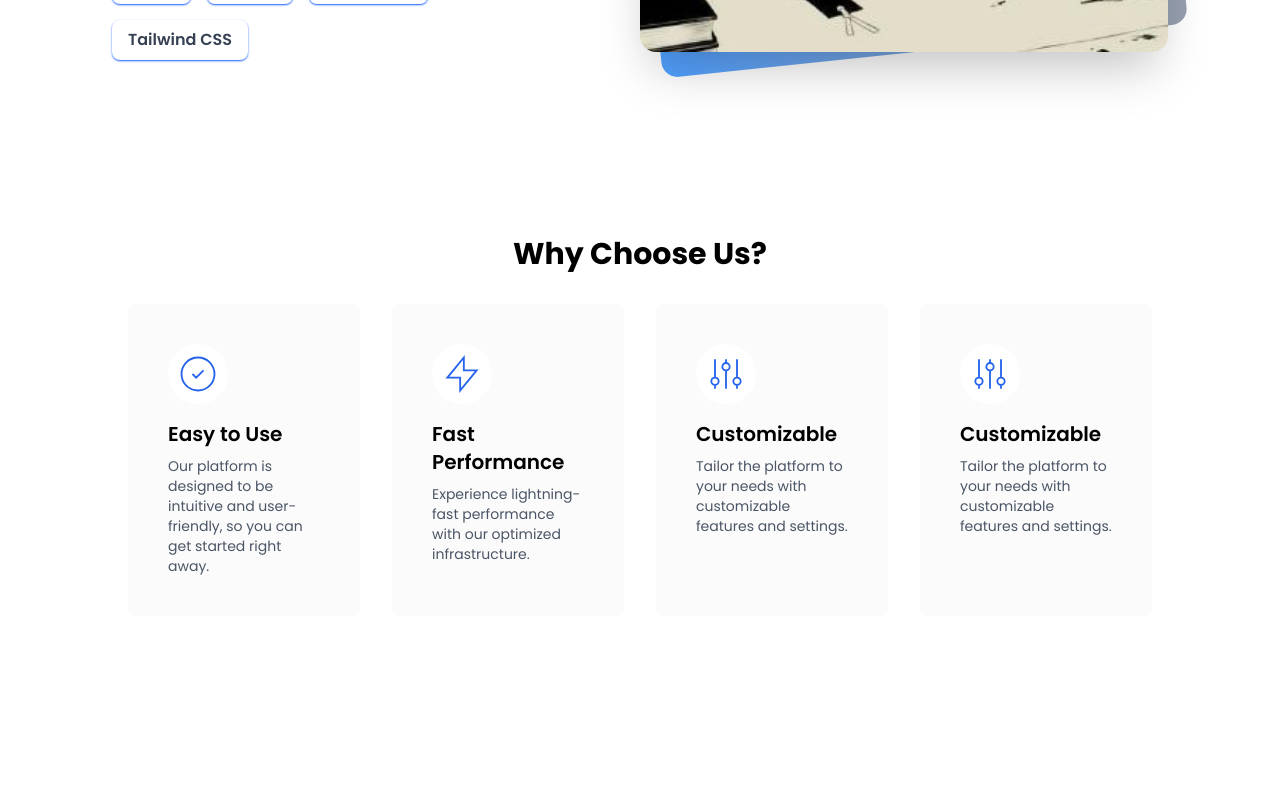
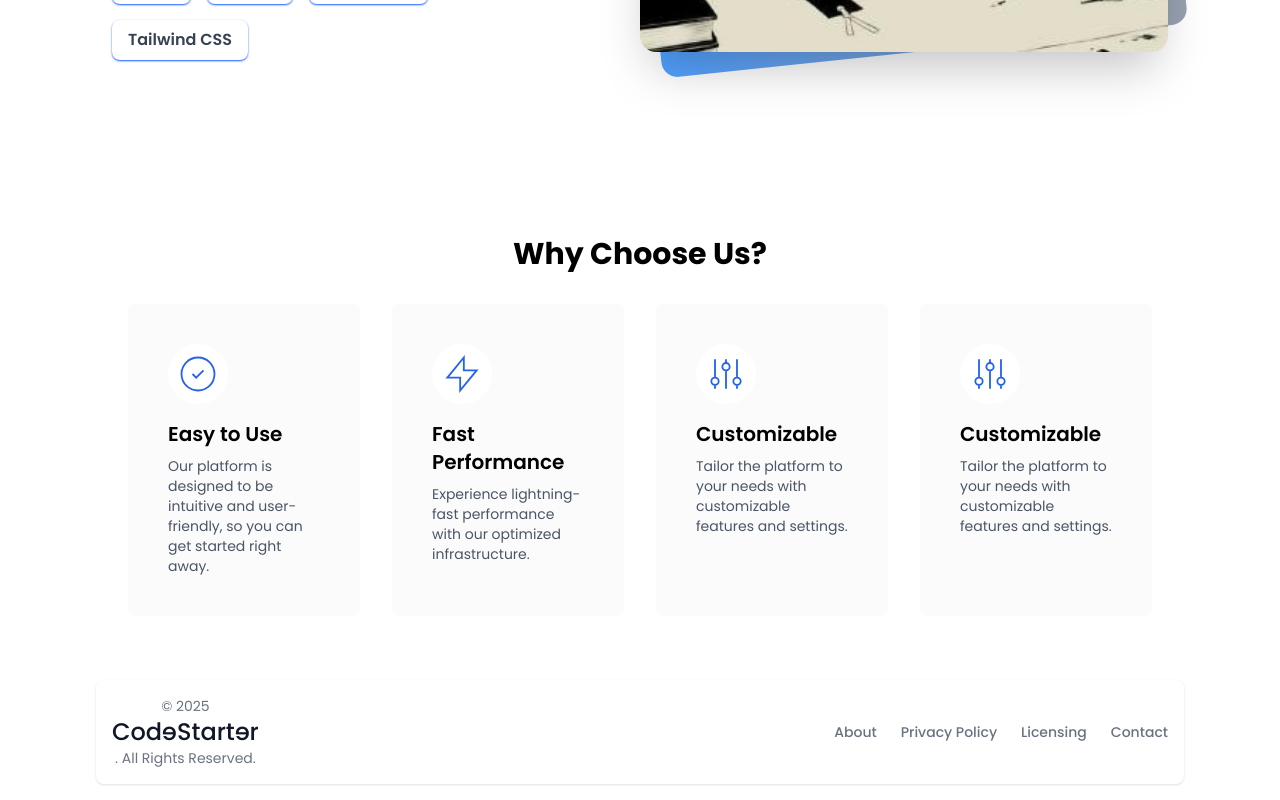
Before and after one commit to KiraaDev/CodeStarter-Landing-Page, a React (Vite) app: page / in a window 1280 px wide. Shown: the part 1138-1938 px from the top of the page. Before the commit the page ends 1802 px from the top, so only its background shows below. Built offline with nearby package versions, Linux system fonts and the light colour scheme; a web font is replaced by a local one.

Commit message:
adding footer

```diff
--- a/src/App.tsx
+++ b/src/App.tsx
@@ -2,6 +2,7 @@ import FeatureSection from "./components/FeatureSection"
 import Header from "./components/Header"
 import HeroSection from "./components/HeroSection"
 import AboutSection from "./components/AboutSection"
+import Footer from "./components/Footer"
 function App() {
 
   return (
@@ -13,7 +14,7 @@ function App() {
         <AboutSection />
         <FeatureSection />
         {/* <Highlights /> */}
-
+        <Footer />
       </div>
 
 
--- a/src/components/Footer.tsx
+++ b/src/components/Footer.tsx
@@ -1,12 +1,29 @@
-import React from 'react'
 
 function Footer() {
   return (
-    <footer>
-      <div>
-
+    <footer className="bg-white rounded-lg w-full shadow-sm m-4 dark:bg-gray-800">
+      <div className="w-full mx-auto max-w-screen-xl p-4 md:flex md:items-center md:justify-between">
+        <span className="text-sm text-gray-500 sm:text-center dark:text-gray-400">© 2025    <a href="/#home" aria-label="logo" className="flex items-center space-x-2">
+          <span className="text-2xl font-medium text-gray-900 dark:text-white">Cod<span className="font-medium scale-x-[-1] inline-block">e</span>Start<span className=" scale-x-[-1] inline-block">e</span>r</span>
+        </a>. All Rights Reserved.
+        </span>
+        <ul className="flex flex-wrap items-center mt-3 text-sm font-medium text-gray-500 dark:text-gray-400 sm:mt-0">
+          <li>
+            <a href="#" className="hover:underline me-4 md:me-6">About</a>
+          </li>
+          <li>
+            <a href="#" className="hover:underline me-4 md:me-6">Privacy Policy</a>
+          </li>
+          <li>
+            <a href="#" className="hover:underline me-4 md:me-6">Licensing</a>
+          </li>
+          <li>
+            <a href="#" className="hover:underline">Contact</a>
+          </li>
+        </ul>
       </div>
     </footer>
+
   )
 }
 
```
